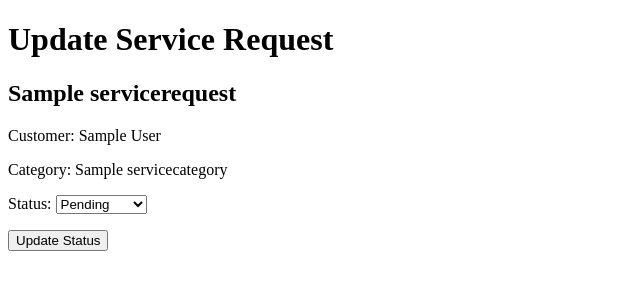
After one commit to Krishnaa72/smart-service-management, a Django app: page /technician/requests/1/update/ in a window 1280 px wide. The commit adds this page. Shown: the top 300 px of the page, without its empty margins (0-640 px from the left). Run offline with Django 5.2, Linux system fonts and the light colour scheme; a user stored in the database is signed in; tables that the repository leaves empty hold one stand-in row (values such as "Sample post").

Commit message:
added autorization and status button of technician

```diff
--- a/service/forms.py
+++ b/service/forms.py
@@ -11,3 +11,8 @@ class ServiceRequestForm(forms.ModelForm):
     class Meta:
         model = ServiceRequest
         fields = ['customer', 'category', 'technician', 'title', 'description', 'status']
+
+class TechnicianServiceRequestForm(forms.ModelForm):
+    class Meta:
+        model = ServiceRequest
+        fields = ['status']
--- a/service/templates/service/technician_detail.html
+++ b/service/templates/service/technician_detail.html
@@ -12,7 +12,7 @@ Technician Details
 <p>Phone: {{ technician.phone }}</p>
 <p>Specialization: {{ technician.specialization }}</p>
 
-<a href="{% url 'technician_requests' technician.id %}">
+<a href="{% url 'technician_requests' %}">
     View Assigned Requests
 </a>
 <p>Logged in as: {{ request.user.username }}</p>
--- /dev/null
+++ b/service/templates/service/technician_request_form.html
@@ -0,0 +1,26 @@
+{% extends 'base.html' %}
+
+{% block title %}
+Update Service Request
+{% endblock %}
+
+{% block content %}
+
+<h1>Update Service Request</h1>
+
+<h2>{{ service_request.title }}</h2>
+
+<p>Customer: {{ service_request.customer }}</p>
+<p>Category: {{ service_request.category }}</p>
+
+<form method="POST">
+
+    {% csrf_token %}
+
+    {{ form.as_p }}
+
+    <button type="submit">Update Status</button>
+
+</form>
+
+{% endblock %}
--- a/service/templates/service/technician_requests.html
+++ b/service/templates/service/technician_requests.html
@@ -22,6 +22,10 @@ Technician Requests
         View Request
     </a>
 
+    <a href="{% url 'technician_request_update' service_request.id %}">
+        Update Status
+    </a>
+
 {% empty %}
 
     <p>No service requests assigned to this technician.</p>
--- a/service/urls.py
+++ b/service/urls.py
@@ -14,7 +14,8 @@ urlpatterns = [
     path('service-requests/<int:id>/edit/', views.service_request_update, name='service_request_update'),
     path('service-requests/<int:id>/delete/', views.service_request_delete, name='service_request_delete'),
 
-    path('technicians/<int:id>/requests/', views.technician_requests, name='technician_requests'),
+    path('technician/requests/', views.technician_requests, name='technician_requests'),
     path('technicians/<int:id>/', views.technician_detail, name='technician_detail'),
     path('technicians/', views.technician_list, name='technician_list'),
+    path('technician/requests/<int:id>/update/', views.technician_request_update, name='technician_request_update'),
 ]
--- a/service/views.py
+++ b/service/views.py
@@ -1,6 +1,6 @@
 from django.shortcuts import render, redirect, get_object_or_404
 from .models import Customer, ServiceRequest, Technician
-from . forms import CustomerForm, ServiceRequestForm
+from .forms import (CustomerForm, ServiceRequestForm, TechnicianServiceRequestForm)
 from django.contrib.auth.decorators import login_required
 
 #-------------------------------CUSTOMER LIST--------------------------------------#
@@ -165,16 +165,21 @@ def service_request_delete(request, id):
 #-------------------------------TECHNICIAN--------------------------------------#
 
 @login_required
-def technician_requests(request, id):
-    technician = get_object_or_404(Technician, id=id)
-    service_requests = technician.service_requests.select_related('customer','category')
+def technician_requests(request):
+
+    technician = request.user.technician
+
+    service_requests = technician.service_requests.select_related(
+        'customer',
+        'category'
+    )
 
     content = {
         'technician': technician,
         'service_requests': service_requests
     }
 
-    return render(request, 'service/technician_requests.html', content )
+    return render(request, 'service/technician_requests.html', content)
 
 @login_required
 def technician_detail(request, id):
@@ -195,3 +200,35 @@ def technician_list(request):
     }
 
     return render(request, 'service/technician_list.html', content)
+
+@login_required
+def technician_request_update(request, id):
+
+    service_request = get_object_or_404(
+        ServiceRequest,
+        id=id,
+        technician=request.user.technician
+    )
+
+    if request.method == 'POST':
+
+        form = TechnicianServiceRequestForm(
+            request.POST,
+            instance=service_request
+        )
+
+        if form.is_valid():
+            form.save()
+            return redirect('service_request_detail', id=service_request.id)
+
+    else:
+        form = TechnicianServiceRequestForm(
+            instance=service_request
+        )
+
+    content = {
+        'form': form,
+        'service_request': service_request
+    }
+
+    return render(request, 'service/technician_request_form.html', content)
```
